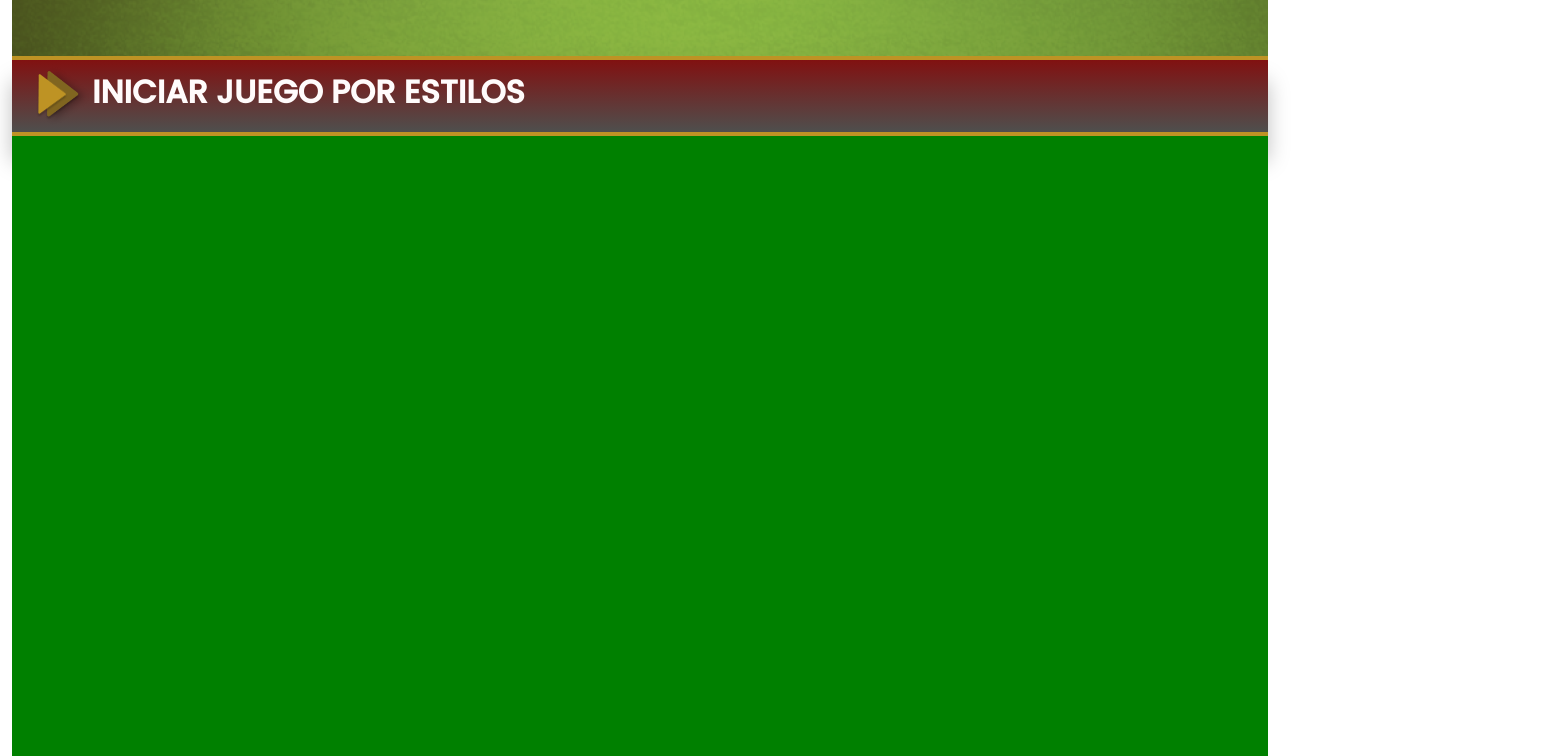
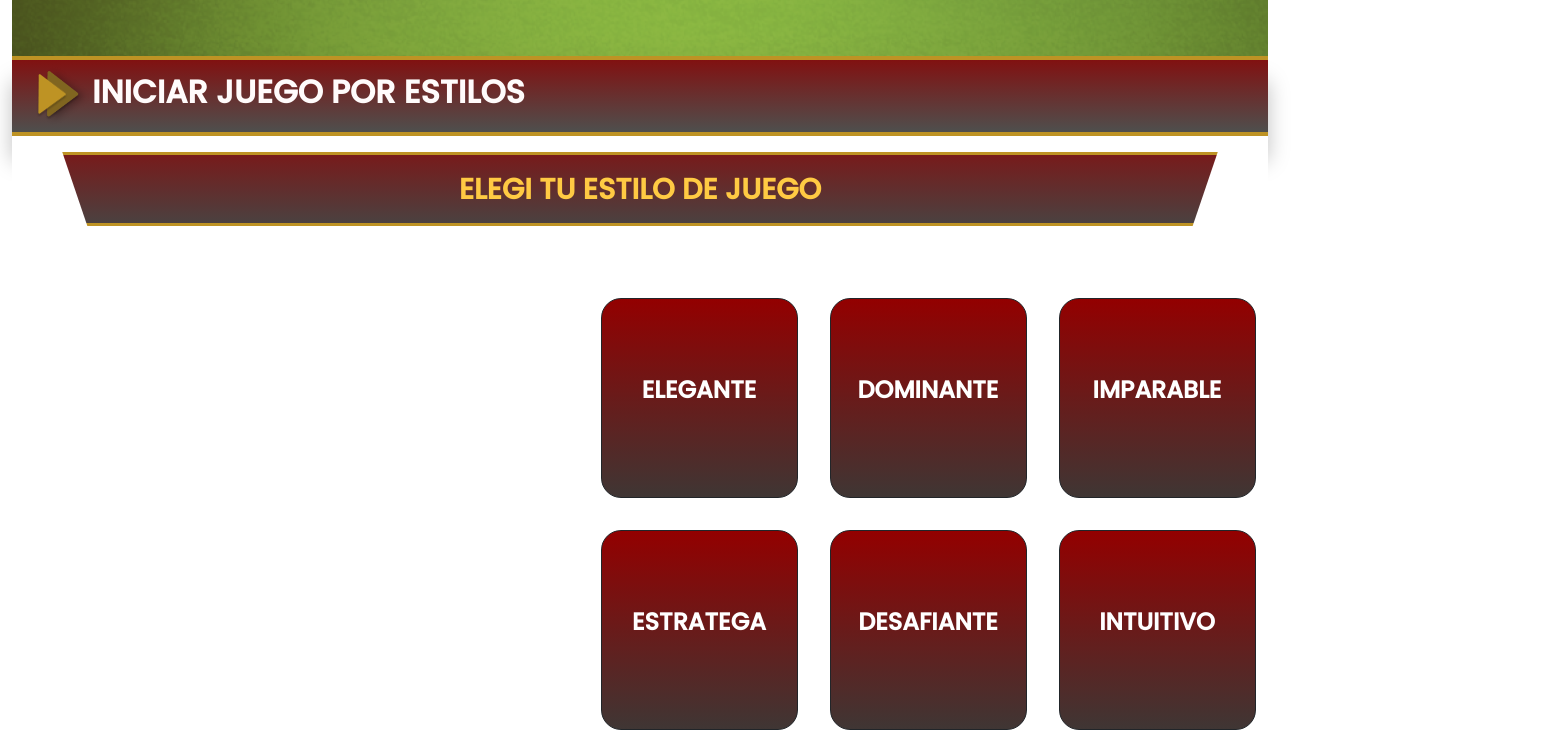
Before and after one commit to fedeteyssan/soccer, a React (Create React App) app: page / in a window 1280 px wide. Shown: the part 1660-2416 px from the top of the page, 1556 px wide, since content can reach past the window. Built offline with nearby package versions, Linux system fonts and the light colour scheme.

Commit message:
Seccion estilos iniciada

```diff
--- /dev/null
+++ b/src/components/estilos/Estilos.jsx
@@ -0,0 +1,35 @@
+import "./Estilos.scss";
+
+
+const Estilos = () =>{
+    return(
+        <div className="contenedor-cards-estilos">
+            <div className="columna">
+                <div className="card-estilos">
+                    <p>ELEGANTE</p>
+                </div>
+                <div className="card-estilos">
+                    <p>ESTRATEGA</p>
+                </div>
+            </div>
+            <div className="columna">
+                <div className="card-estilos">
+                    <p>DOMINANTE</p>
+                </div>
+                <div className="card-estilos">
+                    <p>DESAFIANTE</p>
+                </div>
+            </div>
+            <div className="columna">
+                <div className="card-estilos">
+                    <p>IMPARABLE</p>
+                </div>
+                <div className="card-estilos">
+                    <p>INTUITIVO</p>
+                </div>
+            </div>
+        </div>
+    )
+}
+
+export default Estilos;
--- /dev/null
+++ b/src/components/estilos/Estilos.scss
@@ -0,0 +1,33 @@
+
+
+.contenedor-cards-estilos{
+    margin-top: 2.5rem;
+    display: flex;
+    justify-content: center;
+    position: relative;
+    left: 18rem;
+
+    .card-estilos{
+        width: 197px;
+        height: 200px;
+        border: 1px solid;
+        margin: 2rem 1rem;
+
+        background: linear-gradient(180deg, #930000 0%, #3F3634 100%);
+        border-radius: 20px;
+
+        display: flex;
+        flex-direction: column;
+        align-items: center;
+        justify-content: center;
+
+        p{
+            font-weight: 700;
+            font-size: 1.5rem;
+            line-height: 2.25rem;
+            text-align: center;
+            color: #FFFFFF;
+        }
+
+    }
+}
--- a/src/components/home/Home.jsx
+++ b/src/components/home/Home.jsx
@@ -1,10 +1,11 @@
-
+import "./Home.scss";
 import Header from "../header/Header";
 import TituloSeccion from "../tituloSeccion/TituloSeccion";
 import Carousel from "../carousel/Carousel";
 import Posiciones from "../posiciones/Posiciones";
-import "./Home.scss";
+import Estilos from "../estilos/Estilos";
 import { Container } from "react-bootstrap";
+
 
 
 const Home = (props) => {
@@ -32,12 +33,18 @@ const Home = (props) => {
             </section>
 
             <TituloSeccion text="Iniciar juego por estilos" className="contenedor-titulo contenedor-titulo-estilos"/>
-            <section className="seccion-busqueda-estilos"></section>
+            <section className="seccion-busqueda-estilos">
+
+                <h3 className="subtitulo-estilos">ELEGI TU ESTILO DE JUEGO</h3>
+
+                <Estilos></Estilos>
+
+            </section>
 
             <TituloSeccion text="Iniciar juego por posición" className="contenedor-titulo contenedor-titulo-posiciones"/>
             <section className="seccion-busqueda-posiciones">
 
-                <h3>SELECCIONÁ UNA POSICIÓN EN LA CANCHA</h3>
+                <h3>SELECCIONÁ TU POSICIÓN EN LA CANCHA</h3>
 
                 <Posiciones></Posiciones>
 
--- a/src/components/home/Home.scss
+++ b/src/components/home/Home.scss
@@ -20,11 +20,15 @@ section{
         border: 3px solid #be9324;
         border-radius: 28px;
 
-        width: 84rem;
+        width: 100%;
         padding: 0.5rem 0;
         margin: 1rem auto 0 auto;
         position: relative;
         z-index: 1;
+    }
+
+    .subtitulo-estilos{
+        background: linear-gradient(180deg, #771B1B 0%, #4B4140 100%);
     }
 
     .contenedor-slider{
@@ -97,7 +101,7 @@ section{
 }
 
 .seccion-busqueda-estilos{
-    background: green;
+    background: white;
 }
 
 .seccion-busqueda-posiciones{
```
Also changed, not shown: src/components/subtituloSeccion/SubtituloSeccion.jsx (deleted), src/components/subtituloSeccion/SubtituloSeccion.scss (deleted).
